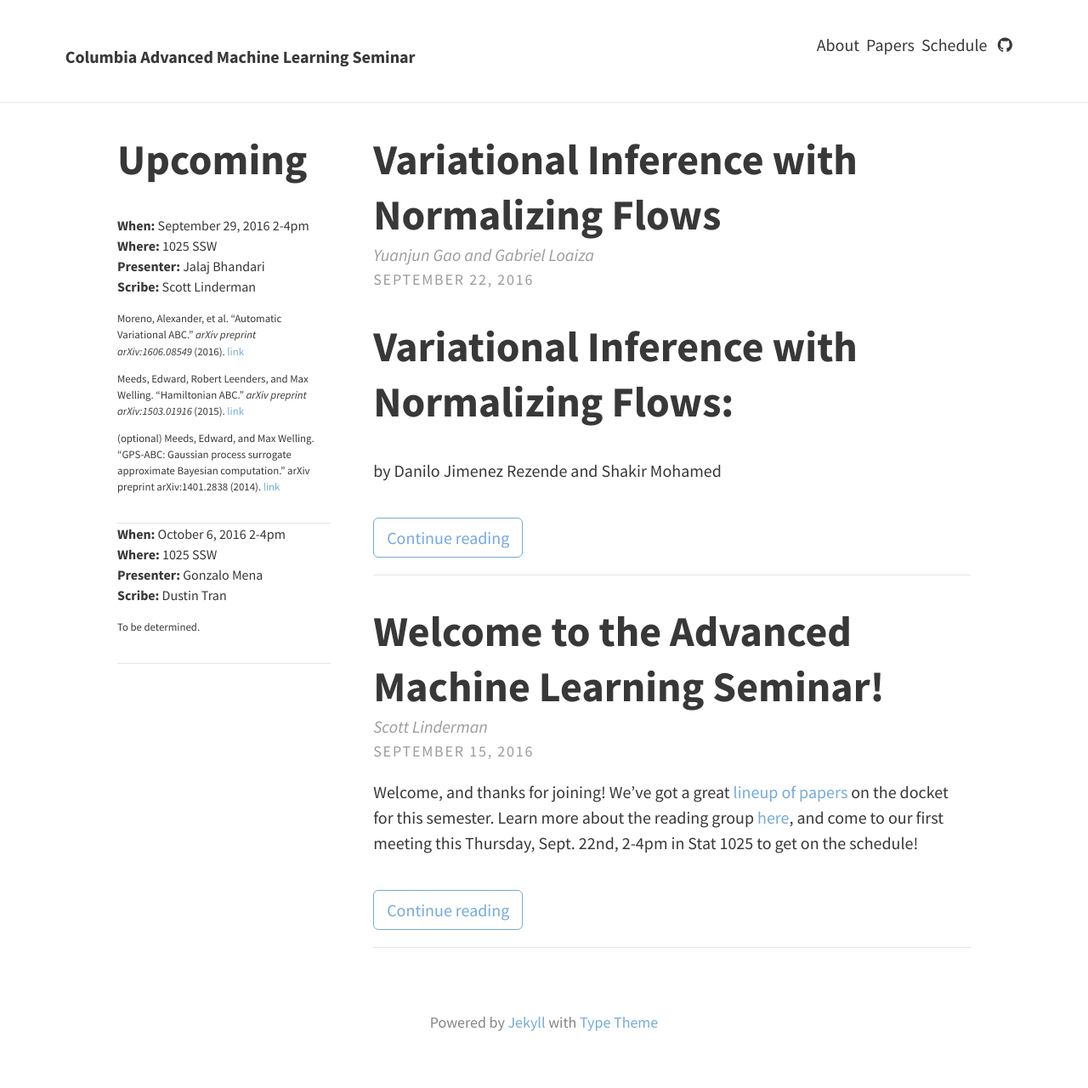
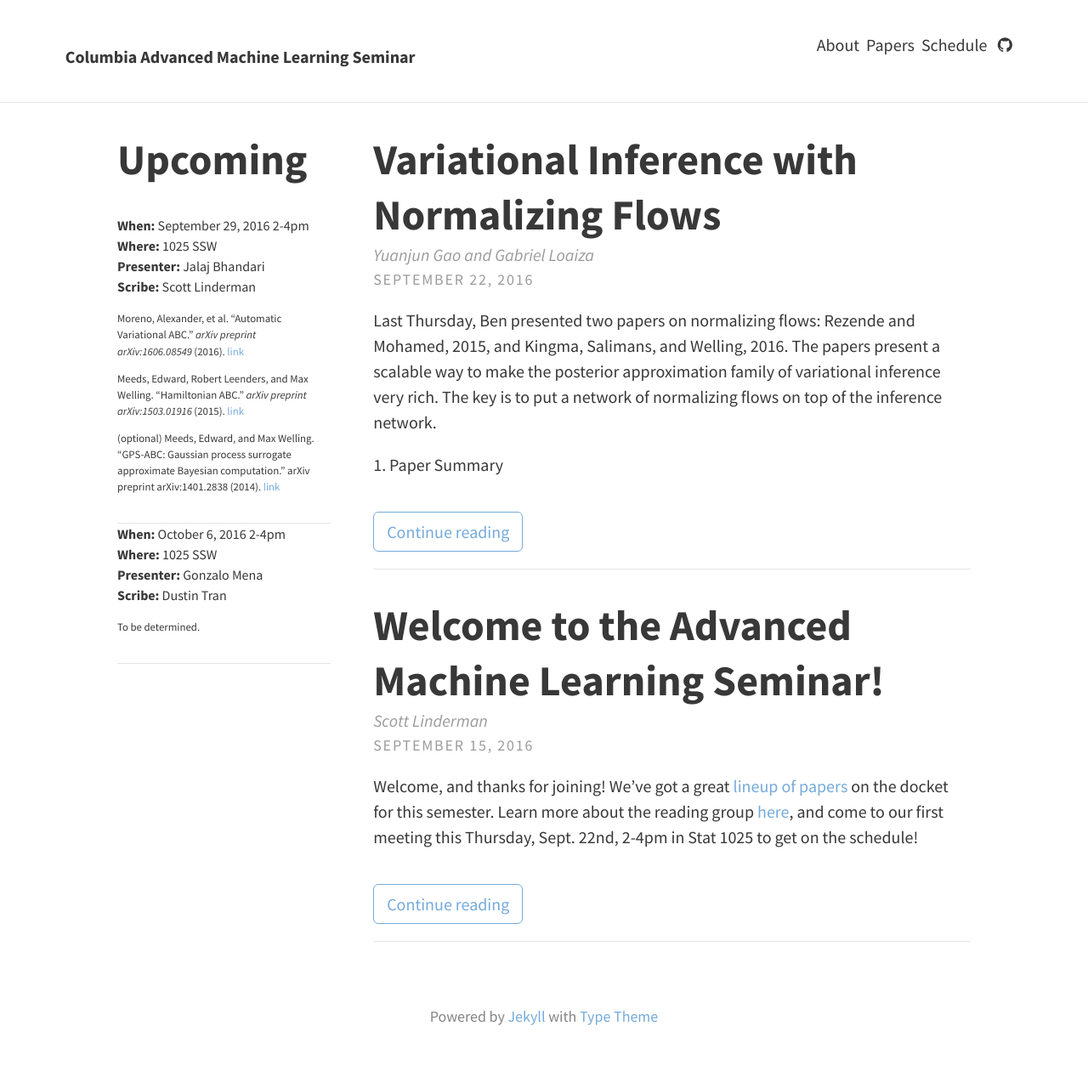
Before and after one commit to casmls/casmls.github.io, a Jekyll site: the page built from index.html, in a window 1280 px wide. Shown: the whole page at 85% size. Built offline with Jekyll 4.4.1, drawn with Linux system fonts in a browser that asks for light colours; nearby versions of some CDN libraries; the list of posts is cut into pages by our own code.

Commit message:
Update 2016-09-22-normalizing-flow-scribe.md

```diff
--- a/_posts/2016-09-22-normalizing-flow-scribe.md
+++ b/_posts/2016-09-22-normalizing-flow-scribe.md
@@ -5,12 +5,11 @@ categories: general
 author: Yuanjun Gao and Gabriel Loaiza
 ---
 
-# Variational Inference with Normalizing Flows:
-by Danilo Jimenez Rezende and Shakir Mohamed
+Last Thursday, Ben presented two papers on normalizing flows: Rezende and Mohamed, 2015, and Kingma, Salimans, and Welling, 2016. The papers present a scalable way to make the posterior approximation family of variational inference very rich. The key is to put a network of normalizing flows on top of the inference network.
 
-1. Paper summary:
+1. Paper Summary
 
-  The paper presents a scalable way to make the posterior approximation family of variational inference very rich. To do so, a network of normalizing flows is put on top of the inference network. A (planar) normalizing flow is a function of the form:
+  A (planar) normalizing flow is a function of the form:
 
   $$f(z)=z+uh(w^Tz+b)$$
 
```
